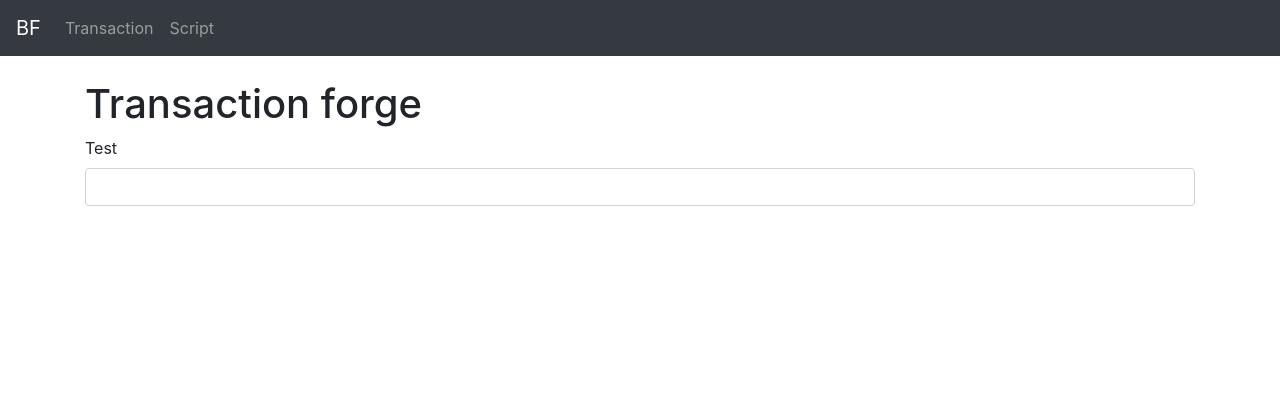
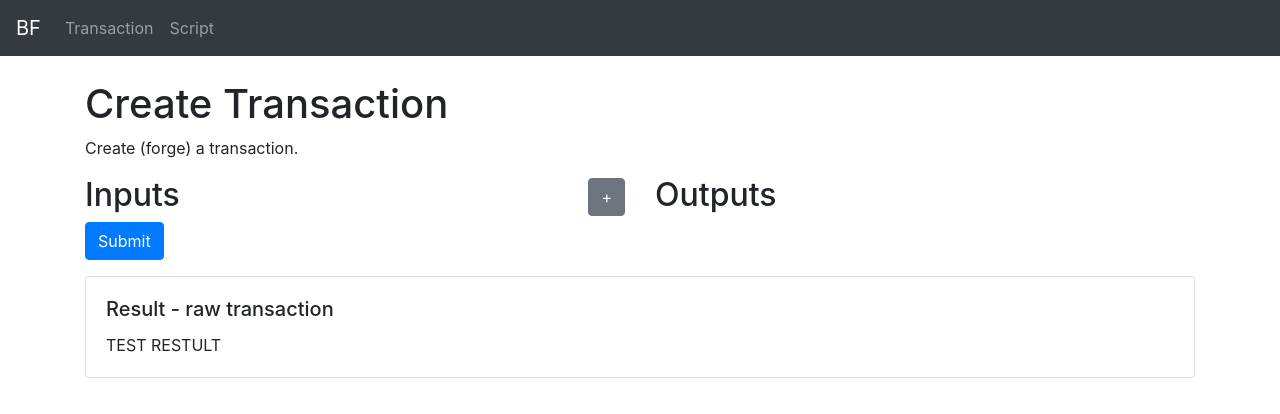
Before and after one commit to improvein/bitcoin-forge, a React app: page /tx in a window 1280 px wide. Shown: the top 414 px of the page. Built offline with nearby package versions, Linux system fonts and the light colour scheme.

Commit message:
Preparing the TX forge with inputs.

```diff
--- a/src/web/components/Button.jsx
+++ b/src/web/components/Button.jsx
@@ -2,9 +2,9 @@ import React from 'react';
 import PropTypes from 'prop-types';
 
 const Button = ({
-  text, id, btnClass, onClick,
+  text, id, btnClass, onClick, type,
 }) => (
-  <button type="button" className={`btn btn-${btnClass}`} id={id} onClick={onClick}>
+  <button type={type} className={`btn btn-${btnClass}`} id={id} onClick={onClick}>
     {text}
   </button>
 );
@@ -12,6 +12,7 @@ const Button = ({
 Button.propTypes = {
   text: PropTypes.string.isRequired,
   id: PropTypes.string,
+  type: PropTypes.oneOf(['button', 'submit', 'reset']),
   btnClass: PropTypes.oneOf([
     'primary',
     'secondary',
@@ -28,6 +29,7 @@ Button.propTypes = {
 
 Button.defaultProps = {
   id: null,
+  type: 'button',
 };
 
 export default Button;
--- a/src/web/components/InputField.jsx
+++ b/src/web/components/InputField.jsx
@@ -2,30 +2,40 @@ import React from 'react';
 import PropTypes from 'prop-types';
 
 const InputField = ({
-  label, type, id, value, handleChange,
-}) => (
-  <div className="form-group">
-    <label htmlFor={id}>{label}</label>
+  label, type, id, value, handleChange, horizontal, ...otherProps
+}) => {
+  const inputToRender = (
     <input
       type={type}
       className="form-control"
       id={id}
       value={value}
       onChange={handleChange}
-      required
+      {...otherProps}
     />
-  </div>
-);
+  );
+
+  return (
+    <div className={`form-group${horizontal ? ' row' : ''}`}>
+      <label htmlFor={id} className={`${horizontal ? 'col-sm-3 col-form-label' : ''}`}>
+        {label}
+      </label>
+      {horizontal ? <div className="col-sm-9">{inputToRender}</div> : inputToRender}
+    </div>
+  );
+};
 
 InputField.propTypes = {
   label: PropTypes.string.isRequired,
   type: PropTypes.string.isRequired,
   id: PropTypes.string.isRequired,
-  value: PropTypes.string,
+  value: PropTypes.oneOfType([PropTypes.string, PropTypes.number]),
+  horizontal: PropTypes.bool,
   handleChange: PropTypes.func.isRequired,
 };
 InputField.defaultProps = {
   value: '',
+  horizontal: false,
 };
 
 export default InputField;
--- a/src/web/tx/CreateTxScreen.jsx
+++ b/src/web/tx/CreateTxScreen.jsx
@@ -1,33 +1,69 @@
 import React, { Component } from 'react';
-import InputField from '../components/InputField';
+import Button from '../components/Button';
+import TxInputForm from './TxInputForm';
+import TxInput from './TxInput';
 
 class CreateTxScreen extends Component {
   constructor() {
     super();
     this.state = {
-      test: '',
+      inputs: [],
     };
     this.handleChange = this.handleChange.bind(this);
+    this.addInput = this.addInput.bind(this);
+    this.submit = this.submit.bind(this);
   }
 
   handleChange(event) {
     this.setState({ [event.target.id]: event.target.value });
   }
 
+  addInput(event) {
+    const { inputs } = this.state;
+    const txInput = new TxInput(inputs.length);
+    inputs.push(txInput);
+    this.setState({
+      inputs,
+    });
+  }
+
+  submit(event) {
+    console.log('Tx creation');
+  }
+
   render() {
-    const { test } = this.state;
+    const { inputs } = this.state;
     return (
       <div>
-        <h1>Transaction forge</h1>
-        <form id="tx-form">
-          <InputField
-            label="Test"
-            type="text"
-            id="test"
-            value={test}
-            handleChange={this.handleChange}
-          />
+        <h1>Create Transaction</h1>
+        <p>Create (forge) a transaction.</p>
+        <form id="tx-form" className="row">
+          <div className="col-sm-6">
+            <h2>
+              <div className="float-right">
+                <Button text="+" btnClass="secondary" onClick={this.addInput} />
+              </div>
+              Inputs
+            </h2>
+            {inputs.map(input => (
+              <TxInputForm key={input.index} index={input.index} />
+            ))}
+          </div>
+          <div className="col-sm-6">
+            <h2>Outputs</h2>
+          </div>
+          <div className="col-sm-12">
+            <Button text="Submit" btnClass="primary" onClick={this.submit} />
+          </div>
         </form>
+        <div className="card mt-3">
+          <div className="card-body">
+            <h5 className="card-title">Result - raw transaction</h5>
+            <p className="card-text" id="tx-result">
+              TEST RESTULT
+            </p>
+          </div>
+        </div>
       </div>
     );
   }
--- /dev/null
+++ b/src/web/tx/TxInput.js
@@ -0,0 +1,11 @@
+class TxInput {
+  constructor(index = 0, prevTxHash = '', prevTxIndex = '', privateKey = '', amount = 0) {
+    this.index = index;
+    this.prevTxHash = prevTxHash;
+    this.prevTxIndex = prevTxIndex;
+    this.privateKey = privateKey;
+    this.amount = amount;
+  }
+}
+
+export default TxInput;
--- /dev/null
+++ b/src/web/tx/TxInputForm.jsx
@@ -0,0 +1,84 @@
+import React, { Component } from 'react';
+import PropTypes from 'prop-types';
+import InputField from '../components/InputField';
+
+class TxInputForm extends Component {
+  constructor(props) {
+    super(props);
+
+    this.state = {
+      index: props.index,
+      prevTxHash: props.prevTxHash,
+      prevTxIndex: props.prevTxIndex,
+      privateKey: props.privateKey,
+      amount: props.amount,
+    };
+    this.onInputChange = this.onInputChange.bind(this);
+  }
+
+  onInputChange(event) {
+    this.setState({ [event.target.id]: event.target.value });
+  }
+
+  render() {
+    const {
+      index, prevTxHash, prevTxIndex, privateKey, amount,
+    } = this.state;
+
+    return (
+      <div className="card mb-1">
+        <div className="card-body">
+          <h4 className="card-title">{`Input #${index}`}</h4>
+          <InputField
+            label="Prev TX Hash"
+            type="text"
+            id="prevTxHash"
+            horizontal
+            value={prevTxHash}
+            handleChange={this.onInputChange}
+          />
+          <InputField
+            label="Prev TX UTXO index"
+            type="number"
+            id="prevTxIndex"
+            horizontal
+            value={prevTxIndex}
+            handleChange={this.onInputChange}
+          />
+          <InputField
+            label="Private key"
+            type="text"
+            id="privateKey"
+            horizontal
+            value={privateKey}
+            handleChange={this.onInputChange}
+          />
+          <InputField
+            label="UTXO output"
+            type="number"
+            id="amount"
+            horizontal
+            value={amount}
+            handleChange={this.onInputChange}
+          />
+        </div>
+      </div>
+    );
+  }
+}
+
+TxInputForm.propTypes = {
+  index: PropTypes.number.isRequired,
+  prevTxHash: PropTypes.string,
+  prevTxIndex: PropTypes.number,
+  privateKey: PropTypes.string,
+  amount: PropTypes.number,
+};
+TxInputForm.defaultProps = {
+  prevTxHash: '',
+  prevTxIndex: 0,
+  privateKey: '',
+  amount: 0,
+};
+
+export default TxInputForm;
```
